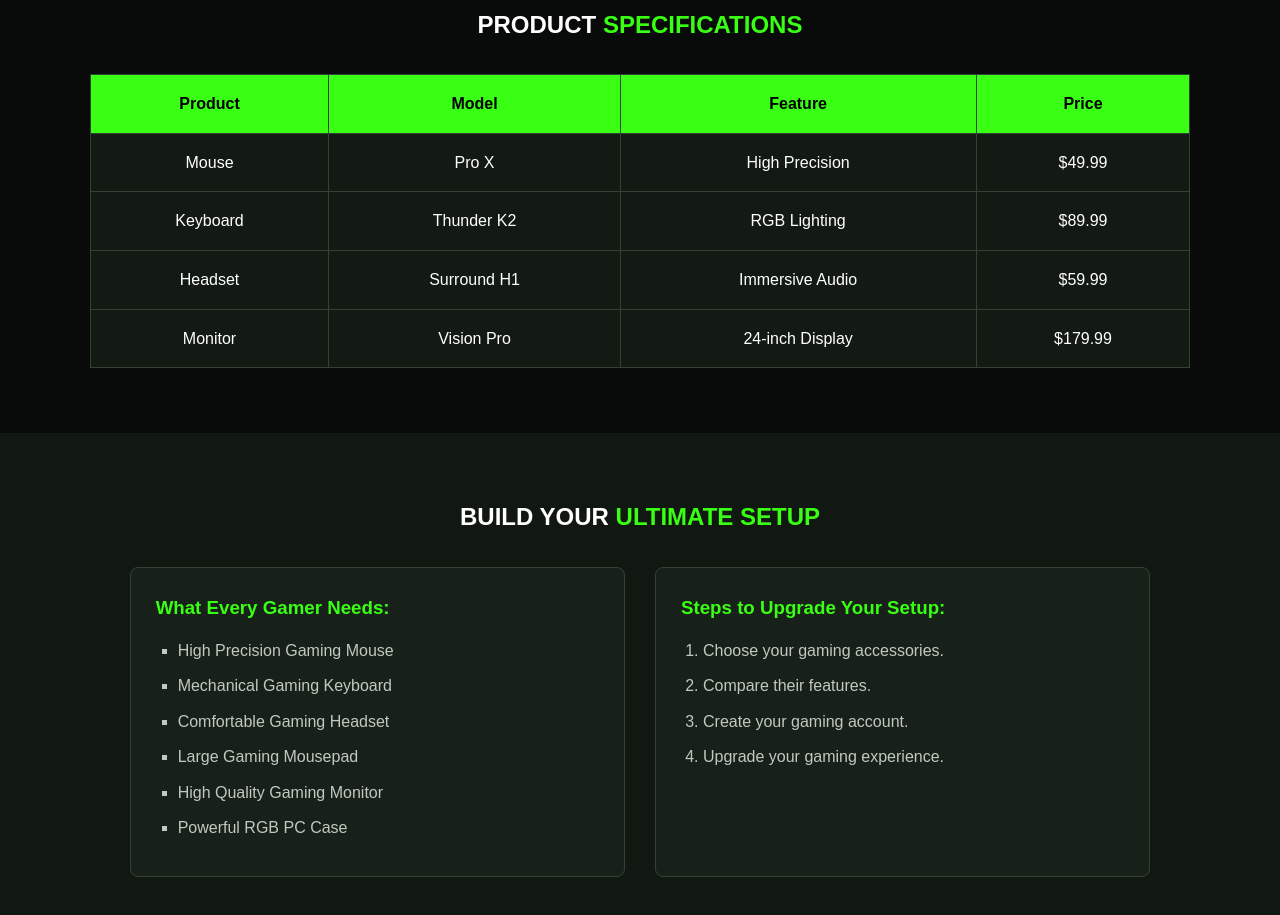
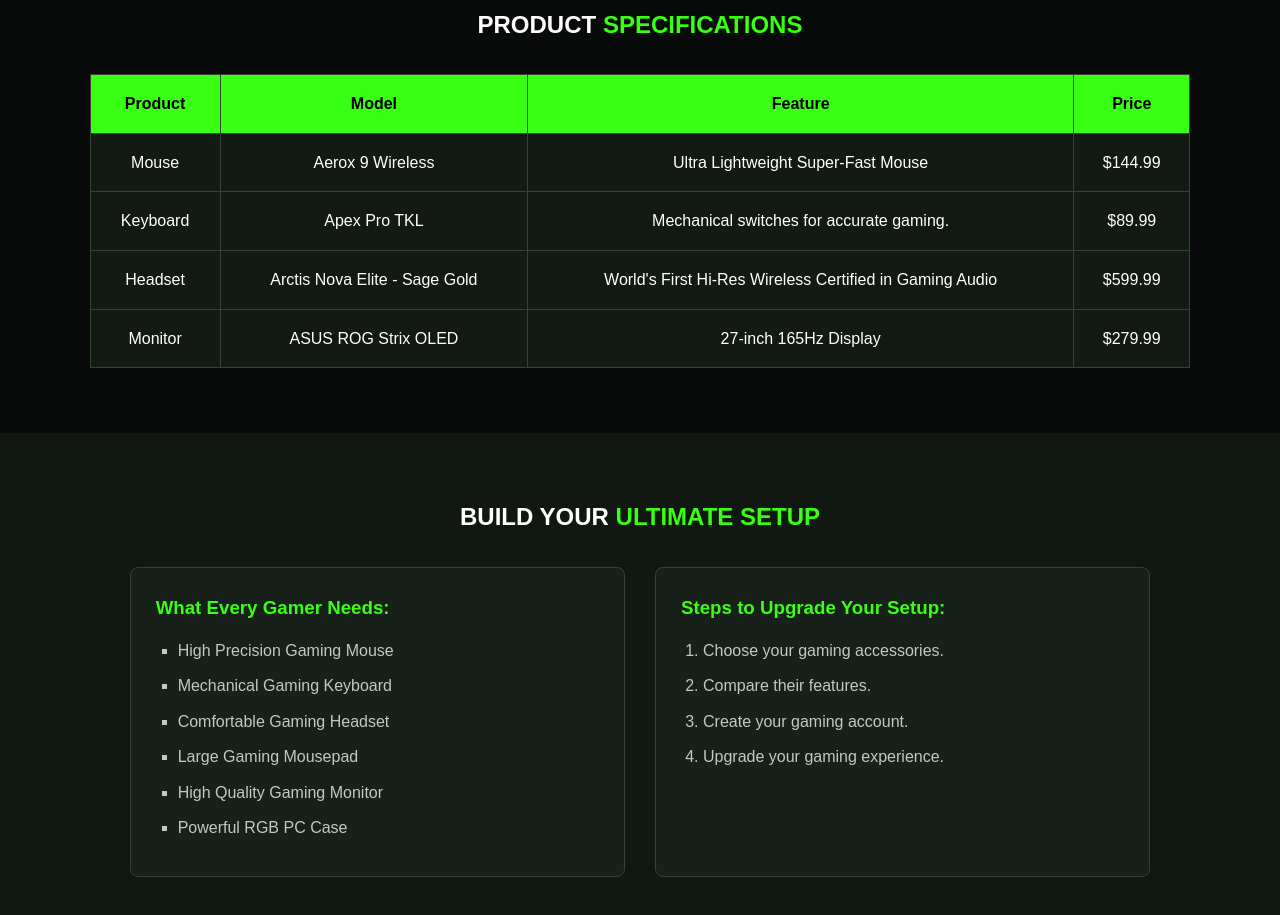
Before and after one commit to noumanzahid14-ucp/web-project--0576-, a plain HTML site: page media.html in a window 1280 px wide. Shown: the part 4920-5835 px from the top of the page. Drawn offline with Linux system fonts and the light colour scheme.

Commit message:
Update Product Specification Details

```diff
--- a/media.html
+++ b/media.html
@@ -338,30 +338,30 @@
 
                 <tr>
                     <td>Mouse</td>
-                    <td>Pro X</td>
-                    <td>High Precision</td>
-                    <td>$49.99</td>
+                    <td>Aerox 9 Wireless</td>
+                    <td>Ultra Lightweight Super-Fast Mouse</td>
+                    <td>$144.99</td>
                 </tr>
 
                 <tr>
                     <td>Keyboard</td>
-                    <td>Thunder K2</td>
-                    <td>RGB Lighting</td>
+                    <td>Apex Pro TKL</td>
+                    <td>Mechanical switches for accurate gaming.</td>
                     <td>$89.99</td>
                 </tr>
 
                 <tr>
                     <td>Headset</td>
-                    <td>Surround H1</td>
-                    <td>Immersive Audio</td>
-                    <td>$59.99</td>
+                    <td>Arctis Nova Elite - Sage Gold</td>
+                    <td>World's First Hi-Res Wireless Certified in Gaming Audio</td>
+                    <td>$599.99</td>
                 </tr>
 
                 <tr>
                     <td>Monitor</td>
-                    <td>Vision Pro</td>
-                    <td>24-inch Display</td>
-                    <td>$179.99</td>
+                    <td>ASUS ROG Strix OLED</td>
+                    <td>27-inch 165Hz Display</td>
+                    <td>$279.99</td>
                 </tr>
             </table>
 
```
